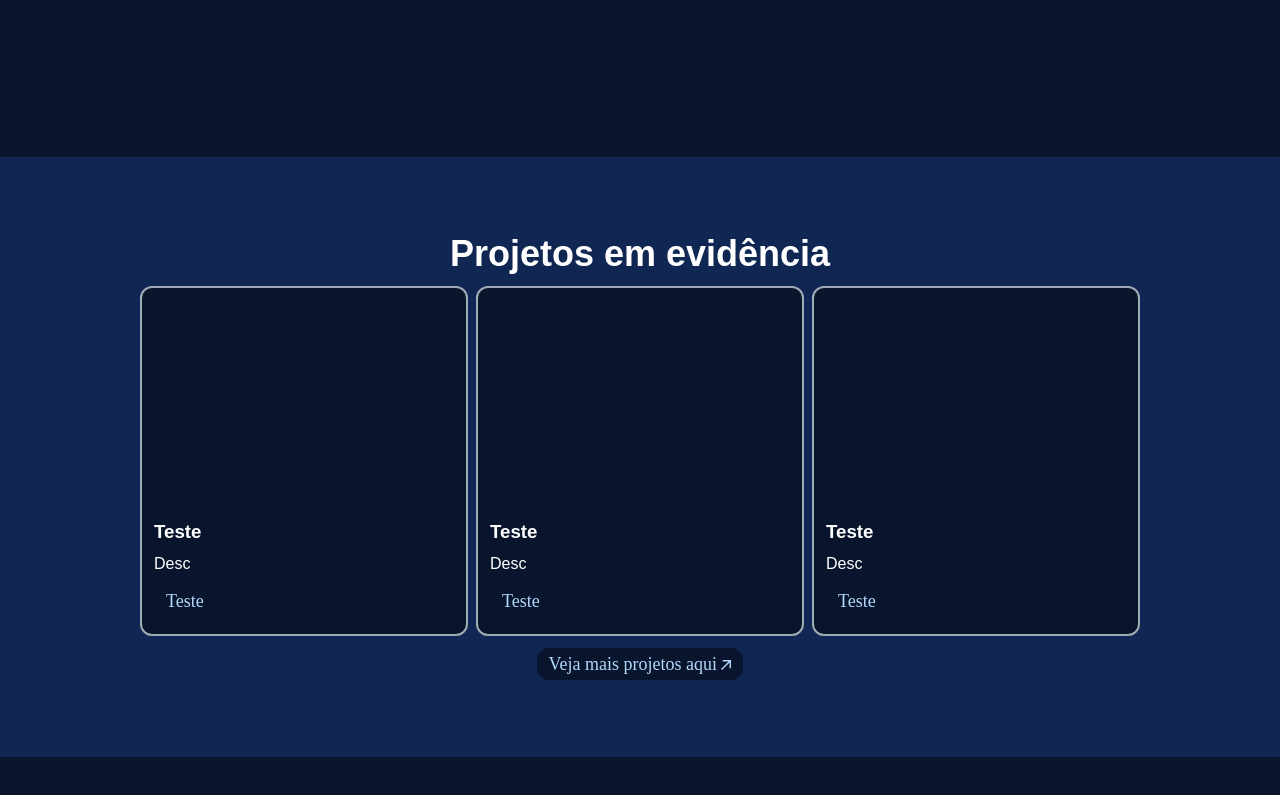
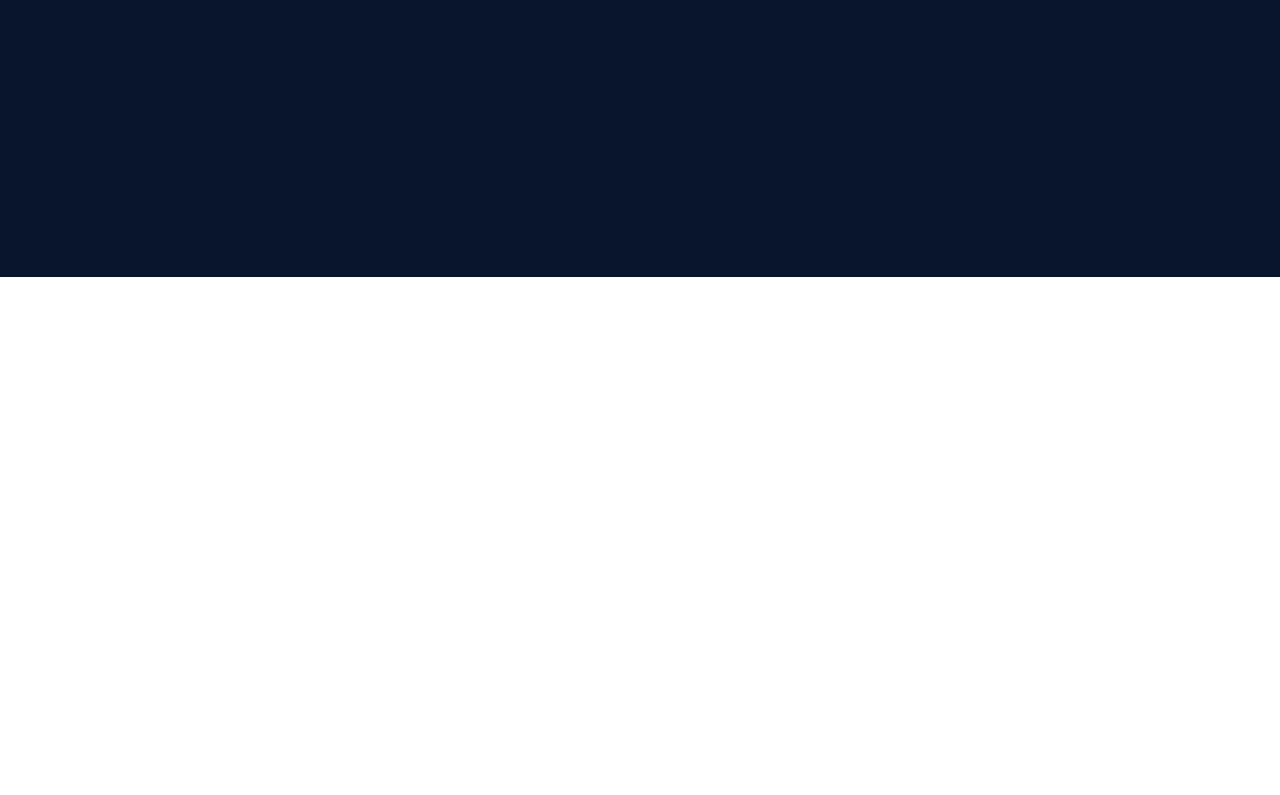
Before and after one commit to vitorbotelhoo/Correnteza, a Next.js app: page / in a window 1280 px wide. Shown: the part 523-1318 px from the top of the page. After the commit the page ends 800 px from the top, so only its background shows below. Built offline with nearby package versions, Linux system fonts and the light colour scheme.

Commit message:
Update index.js

```diff
--- a/pages/index.js
+++ b/pages/index.js
@@ -19,38 +19,7 @@ export default function Home() {
             <h1>Encantamos a sua empresa com a direção certa.</h1>
           </div>
         </section>
-        <section className={styles.portfoliosec}>
-          <div className={styles.centeredcontainer}>
-            <h2>Projetos em evidência</h2>
-            <div className={styles.cardsContainer}>
 
-              <div className={styles.portfoliocard_hof}>
-                  <h3>Teste</h3>
-                  <p>Desc</p>
-                  <button>Teste</button>
-              </div>
-
-              <div className={styles.portfoliocard_hof}>
-                  <h3>Teste</h3>
-                  <p>Desc</p>
-                  <button>Teste</button>
-              </div>
-
-              <div className={styles.portfoliocard_hof}>
-                  <h3>Teste</h3>
-                  <p>Desc</p>
-                  <button>Teste</button>
-              </div>
-
-            </div>
-            <div className={styles.rightalign}>
-              <button className={styles.customcursor_fogo}>Veja mais projetos aqui <svg width="10" height="10" viewBox="0 0 10 10" fill="none" xmlns="http://www.w3.org/2000/svg">
-<path d="M10 8.26568L8.58856 8.27491L8.58856 2.4262L1.01476 10L0 8.98524L7.5738 1.41144L1.73432 1.42066V3.44089e-07L10 0V8.26568Z" fill="#B2D9FC"/>
-</svg>
-</button>
-            </div>
-          </div>
-        </section>
       </main>
 
       <style jsx>{`
```
